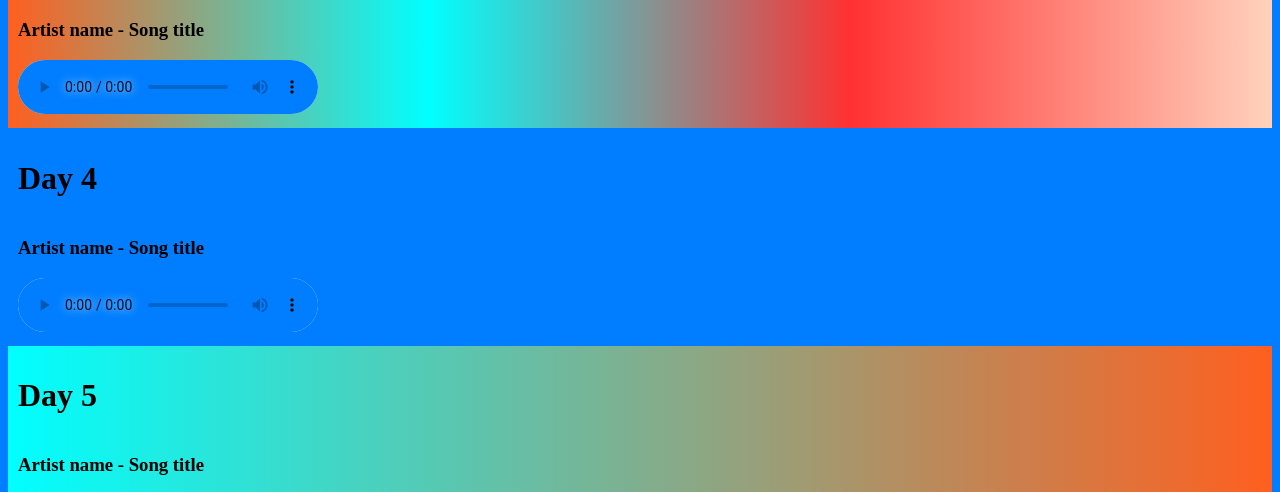
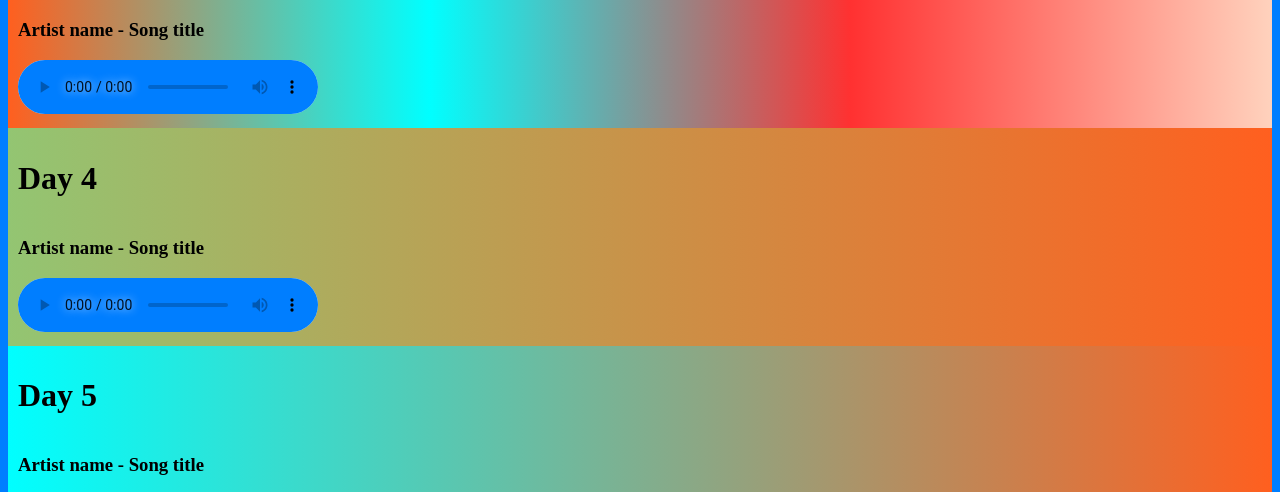
Before and after one commit to Makczyi/makczyi.github.io, a plain HTML site: page playlists.html in a window 1280 px wide. Shown: the part 717-1209 px from the top of the page. Drawn offline with Linux system fonts and the light colour scheme.

Commit message:
Update playlists.html

```diff
--- a/playlists.html
+++ b/playlists.html
@@ -28,7 +28,7 @@
     padding:10px;
     display:flex;
     flex-direction:column;
-    background-image:linear-gradient(to right, rgb(147,197,114));
+    background-image:linear-gradient(to right, rgb(147,197,114), rgb(255,95,31));
   }
   .containerFive {
     padding:10px;
```
